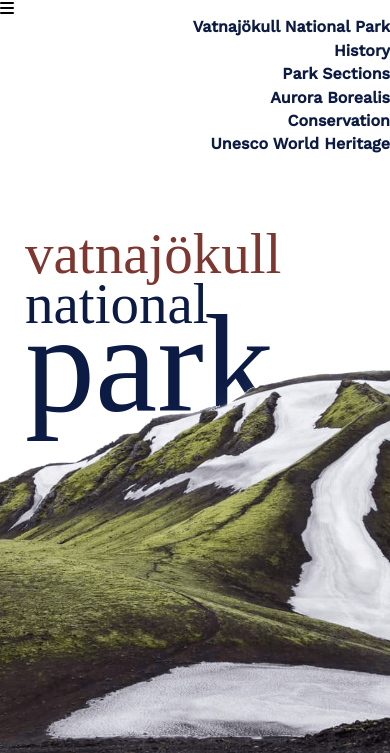
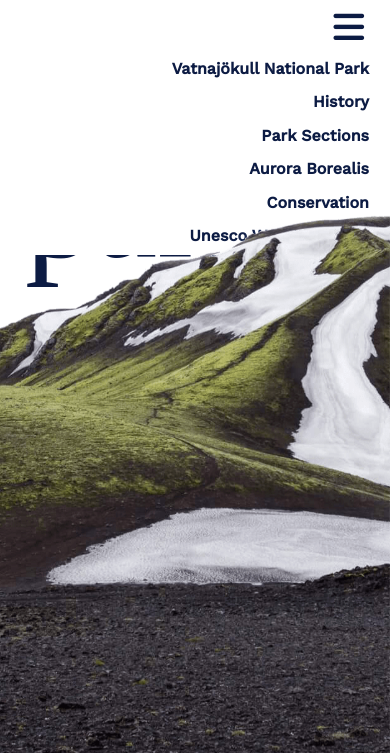
Before and after one commit to isabelgk24/final, a website: page deploy/index.html in a window 390 px wide. Shown: the top 753 px of the page. Drawn offline with nearby package versions, Linux system fonts and the light colour scheme; a web font is replaced by a local one.

Commit message:
nav done minus layer issues

```diff
--- a/deploy/index.html
+++ b/deploy/index.html
@@ -24,7 +24,8 @@
 
 <body>
 
-    <header>
+    <header id="header">
+        <div>
             <section id="burger-container">
                 <i class="fas fa-bars nav-btns" id="burger-icon"></i>
             </section>
@@ -38,6 +39,7 @@
                     <li><a href="#unesco" class="nav-btns">Unesco World Heritage</a></li>
                 </ul>
             </nav>
+        </div>
     </header>
 
     <section id="hero">
--- a/dev/scss/components/_navigation.scss
+++ b/dev/scss/components/_navigation.scss
@@ -10,7 +10,7 @@
 
         @include lg {
             display: flex;
-            justify-content: flex-end;
+            justify-content: center;
         }
 
         li {
@@ -38,7 +38,7 @@
 
                 &:hover,
                 &:active {
-                    color: $black;
+                    color: $navy;
                 }
             }
         }
--- a/dev/scss/layout/_header.scss
+++ b/dev/scss/layout/_header.scss
@@ -1,3 +1,69 @@
 /* =============
     Header
 ============= */
+
+#header {
+
+    background-color: $white;
+    width: 100%;
+    position: fixed;
+    top: 0;
+    left: 0;
+    display: grid;
+    grid-template-columns: 16px auto 16px;
+    grid-template-areas: ". header .";
+
+    >div {
+        grid-area: header;
+        display: grid;
+        grid-template-columns: 50% auto;
+        grid-template-areas: ". burger"
+            "nav nav";
+
+        @include lg {
+            grid-template-columns: auto 90% auto;
+            grid-template-areas: ". nav .";
+        }
+
+        #burger-container {
+            align-items: center;
+            display: flex;
+            justify-content: flex-end;
+            grid-area: burger;
+
+            i {
+                font-size: rem-calc(35);
+                cursor: pointer;
+                color: $navy;
+                padding: 10px;
+            }
+
+            @include lg {
+                display: none !important;
+            }
+        }
+
+        #nav-container {
+            background-color: $white;
+            width: 100%;
+            // display: block;
+            grid-area: nav;
+
+            @include lg {
+                background-color: $white;
+                display: block !important;
+            }
+
+            ul{
+                li{
+                    padding: 5px;
+                    @include lg{
+                        text-align: center;
+                        padding-top: 15px;
+                        padding-bottom: 15px;
+                    }
+                }
+            }
+        }
+    }
+}
```
Also changed, not shown: deploy/css/styles.css, 1 other file. Lines whose indentation alone changed are shown as unchanged.
